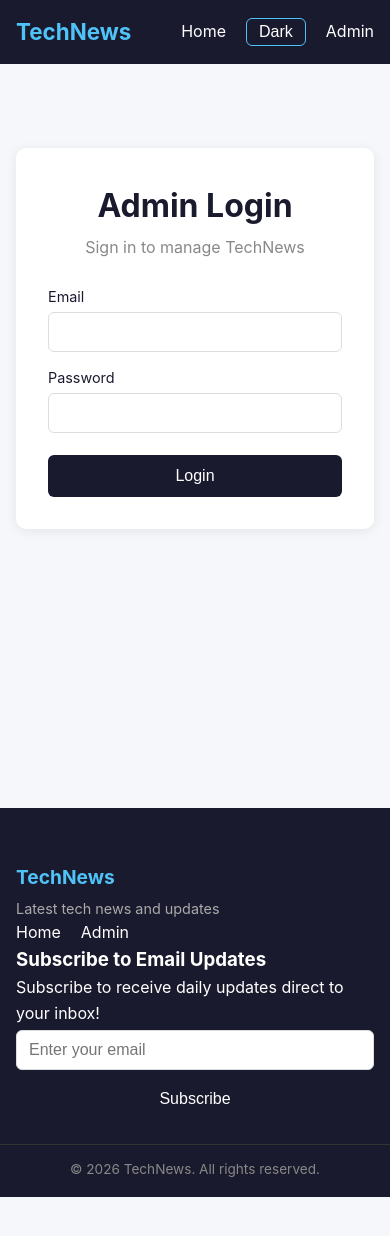
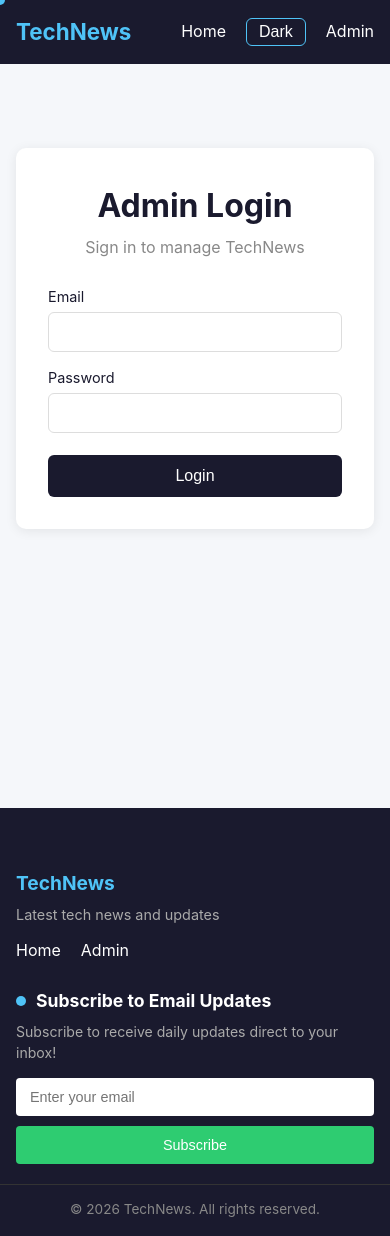
Before and after one commit to MUsunuruCharanSai/TechNews, a React (Vite) app in the folder frontend/: page /admin/login in a window 390 px wide. Before the commit the page ends 1197 px from the top, so only its background shows below. Built offline with nearby package versions, Linux system fonts and the light colour scheme; no server answers; the HTML template or start-up script is replaced by a standard one.

Commit message:
fix subscribe layout and add styles

```diff
--- a/frontend/src/index.css
+++ b/frontend/src/index.css
@@ -944,15 +944,21 @@ form select {
 .footer {
   background: #1a1a2e;
   color: #fff;
-  padding: 30px 0 16px;
+  padding: 36px 0 16px;
   margin-top: 40px;
 }
 
-.footer-inner {
+.footer-top {
   display: flex;
   justify-content: space-between;
-  align-items: center;
-  padding-bottom: 16px;
+  align-items: flex-start;
+  gap: 40px;
+  padding-bottom: 20px;
+  flex-wrap: wrap;
+}
+
+.footer-info {
+  min-width: 200px;
 }
 
 .footer-logo {
@@ -970,6 +976,7 @@ form select {
 .footer-links {
   display: flex;
   gap: 20px;
+  margin-top: 12px;
 }
 
 .footer-links a:hover {
@@ -982,6 +989,95 @@ form select {
   color: #888;
   border-top: 1px solid #333;
   padding-top: 14px;
+}
+
+/* subscribe */
+.subscribe-box {
+  flex: 1;
+  min-width: 280px;
+  max-width: 480px;
+}
+
+.subscribe-heading {
+  display: flex;
+  align-items: center;
+  gap: 10px;
+  margin-bottom: 6px;
+}
+
+.subscribe-dot {
+  width: 10px;
+  height: 10px;
+  background: #4fc3f7;
+  border-radius: 50%;
+  flex-shrink: 0;
+}
+
+.subscribe-box h3 {
+  font-size: 1.1rem;
+  margin: 0;
+}
+
+.subscribe-box p {
+  font-size: 0.88rem;
+  color: #aaa;
+  margin-bottom: 14px;
+  line-height: 1.5;
+}
+
+.subscribe-form {
+  display: flex;
+  gap: 10px;
+  align-items: stretch;
+}
+
+.subscribe-form input {
+  flex: 1;
+  min-width: 0;
+  width: auto;
+  display: block;
+  margin-top: 0;
+  padding: 11px 14px;
+  border: none;
+  border-radius: 4px;
+  font-size: 0.9rem;
+  background: #fff;
+  color: #333;
+}
+
+.subscribe-form button {
+  width: auto;
+  margin-top: 0;
+  flex-shrink: 0;
+  padding: 11px 22px;
+  background: #2ecc71;
+  color: #fff;
+  border: none;
+  border-radius: 4px;
+  cursor: pointer;
+  font-size: 0.9rem;
+  white-space: nowrap;
+}
+
+.subscribe-form button:hover {
+  background: #27ae60;
+}
+
+.subscribe-form button:disabled {
+  opacity: 0.6;
+  cursor: not-allowed;
+}
+
+.subscribe-success {
+  color: #81c784;
+  font-size: 0.85rem;
+  margin-bottom: 10px;
+}
+
+.subscribe-error {
+  color: #ff8a80;
+  font-size: 0.85rem;
+  margin-bottom: 10px;
 }
 
 .theme-btn {
@@ -1090,9 +1186,40 @@ body.dark .success-msg {
 }
 
 @media (max-width: 600px) {
-  .footer-inner {
+  .footer-top {
     flex-direction: column;
-    gap: 16px;
-    text-align: center;
+    gap: 24px;
+  }
+
+  .subscribe-form {
+    flex-direction: column;
+  }
+
+  .subscribe-form button {
+    width: 100%;
   }
 }
+
+/* mouse follow */
+.mouse-dot {
+  position: fixed;
+  top: 0;
+  left: 0;
+  width: 10px;
+  height: 10px;
+  background: #4fc3f7;
+  border-radius: 50%;
+  pointer-events: none;
+  z-index: 9999;
+  will-change: transform;
+}
+
+body.dark .mouse-dot {
+  background: #4fc3f7;
+}
+
+@media (pointer: coarse) {
+  .mouse-dot {
+    display: none;
+  }
+}
```
